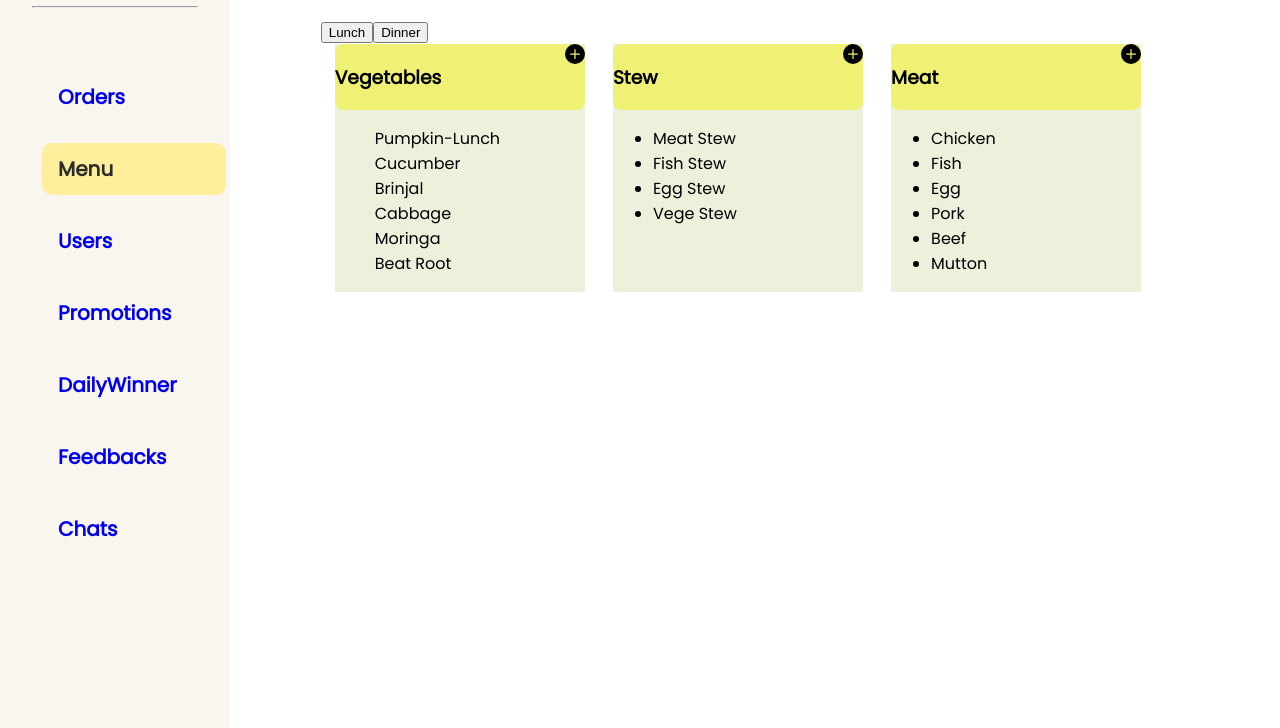
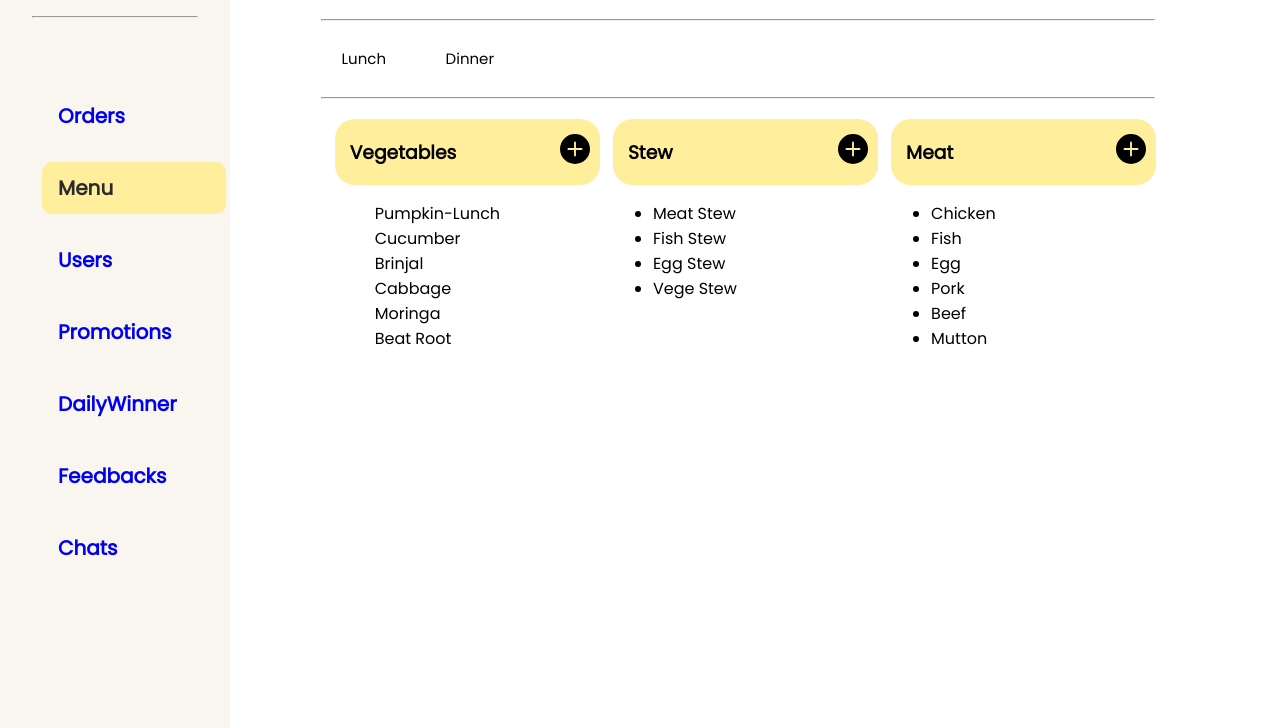
Before and after one commit to Lunch-Bucket/lunch-bucket-frontend-web, a React app: page /lunch-bucket-frontend-web/menu in a window 1280 px wide. Shown: the part 72-800 px from the top of the page. Built offline with nearby package versions, Linux system fonts and the light colour scheme.

Commit message:
adding styles to menu part -1

```diff
--- a/src/pages/menu/MenuHome.jsx
+++ b/src/pages/menu/MenuHome.jsx
@@ -43,15 +43,18 @@ export default function MenuHome() {
         <div className="full-container">
             <div className="menu-title">
               <h1 className="menu-title-text">Menu</h1>
+
             </div>
+            <hr/>
             <div className="menu-tab-bar">
                 <button className="menu-tab-bar-btn" onClick={(e)=>{setmealType(0)}}>Lunch</button>
                 <button className="menu-tab-bar-btn" onClick={(e)=>{setmealType(1)}}>Dinner</button>
             </div>
+            <hr/>
            {mealType===0 && <div className="menu-detail-content">
                 <div className="menu-detail-list">
                     <div className="menu-detail-list-title">
-                        <h3>Vegetables</h3><BsPlusCircleFill size={20}  onClick={(e)=>{setAddLunchVege(true)}}/>
+                        <h3>Vegetables</h3><div className="menu-detail-list-title-icon"><BsPlusCircleFill size={30}  onClick={(e)=>{setAddLunchVege(true)}}/></div>
                     </div>
                         {lunchMenuList.map((data,id)=>( <ul>
                           {data.VegeList.map((item,id)=>(
@@ -70,7 +73,7 @@ export default function MenuHome() {
                 </div>
                 <div className="menu-detail-list">
                     <div className="menu-detail-list-title">
-                        <h3>Stew</h3><BsPlusCircleFill size={20}  onClick={(e)=>{setAddLunchStew(true)}}/>
+                        <h3>Stew</h3><div className="menu-detail-list-title-icon"><BsPlusCircleFill size={30}  onClick={(e)=>{setAddLunchVege(true)}}/></div>
                     </div>
                         {lunchMenuList.map((data,id)=>( <ul>
                           {data.StewList.map((item,id)=>( <li>{item}</li>))}
@@ -84,7 +87,7 @@ export default function MenuHome() {
                 </div>
                 <div className="menu-detail-list">
                     <div className="menu-detail-list-title">
-                        <h3>Meat</h3><BsPlusCircleFill size={20}  onClick={(e)=>{setAddLunchMeat(true)}}/>
+                        <h3>Meat</h3><div className="menu-detail-list-title-icon"><BsPlusCircleFill size={30}  onClick={(e)=>{setAddLunchVege(true)}}/></div>
                     </div>
                         {lunchMenuList.map((data,id)=>( <ul>
                           {data.MeatList.map((item,id)=>( <li>{item}</li>))}
@@ -101,13 +104,14 @@ export default function MenuHome() {
            {mealType===1 && <div className="menu-detail-content">
                 <div className="menu-detail-list">
                     <div className="menu-detail-list-title">
-                        <h3>Vegetables</h3><BsPlusCircleFill size={20}  onClick={(e)=>{setAddDinnerVege(true)}}/>
+                        <h3>Vegetables</h3><div className="menu-detail-list-title-icon"><BsPlusCircleFill  size={30} onClick={(e)=>{setAddLunchVege(true)}}/></div>
                     </div>
                         {dinnerMenuList.map((data,id)=>( <ul>
                           {data.VegeList.map((item,id)=>( <li>{item}</li>))}
                           {addDinnerVege &&
                           <li>
-                            <input type="text" /><button>ADD</button>
+                            <input type="text" className="menu-detail-list-add" /><button>ADD</button>
+
                           </li>
                           }
                         </ul>
@@ -115,7 +119,7 @@ export default function MenuHome() {
                 </div>
                 <div className="menu-detail-list">
                     <div className="menu-detail-list-title">
-                        <h3>Stew</h3><BsPlusCircleFill size={20}  onClick={(e)=>{setAddDinnerStew(true)}}/>
+                        <h3>Stew</h3><div className="menu-detail-list-title-icon"><BsPlusCircleFill size={30}  onClick={(e)=>{setAddLunchVege(true)}}/></div>
                     </div>
                         {dinnerMenuList.map((data,id)=>( <ul>
                           {data.StewList.map((item,id)=>( <li>{item}</li>))}
@@ -129,7 +133,7 @@ export default function MenuHome() {
                 </div>
                 <div className="menu-detail-list">
                     <div className="menu-detail-list-title">
-                        <h3>Meat</h3><BsPlusCircleFill size={20}  onClick={(e)=>{setAddDinnerMeat(true)}}/>
+                        <h3>Meat</h3><div className="menu-detail-list-title-icon"><BsPlusCircleFill size={30}  onClick={(e)=>{setAddLunchVege(true)}}/></div>
                     </div>
                         {dinnerMenuList.map((data,id)=>( <ul>
                           {data.MeatList.map((item,id)=>( <li>{item}</li>))}
--- a/src/pages/menu/MenuStyles.css
+++ b/src/pages/menu/MenuStyles.css
@@ -67,15 +67,33 @@
 .menu-detail-list{
     height: auto;
     width: 30%;
-    background-color: rgb(236, 241, 219);
+    background-color: #ffffff;
+
+}
+
+.menu-detail-list-add{
+    height: 44px;
+    width: 312px;
+    left: 13px;
+    top: 221px;
+    border-style: none;
+    border-radius: 20px;
+
 }
 
 .menu-detail-list-title{
     display: flex;
     justify-content:space-between;
     width: 100%;
-    background-color: rgb(239, 241, 116);
-    border-radius: 8px;
+    background-color: #FFEF9C;
+    border-radius: 20px;
+    padding-left: 15px;
+
+}
+
+.menu-detail-list-title-icon{
+    padding-top: 15px;
+    padding-right: 10px;
 }
 
 .menu-list-add-input{
@@ -111,3 +129,30 @@
 .menu-detail-list-item-trash:hover{
     opacity: 1;
 }
+
+hr {
+    margin: 20px 0px 20px;
+    color: blue;
+
+  }
+
+.menu-tab-bar-btn{
+    height: 36px;
+    width: 86px;
+    left: 0px;
+    top: 10px;
+    border-radius: 5px;
+    background-color:#FFFFFF ;
+    margin-right: 20px;
+    border-style: none;
+    font-family: Poppins;
+    font-size: 15px;
+    font-weight: 500;
+    line-height: 27px;
+    letter-spacing: 0em;
+    text-align: center;
+}
+
+.menu-tab-bar-btn:focus {
+    background-color:#FFEF9C;
+}
```
